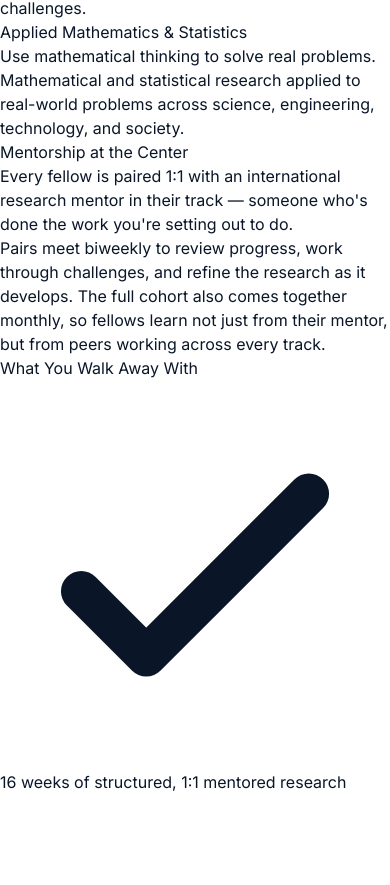
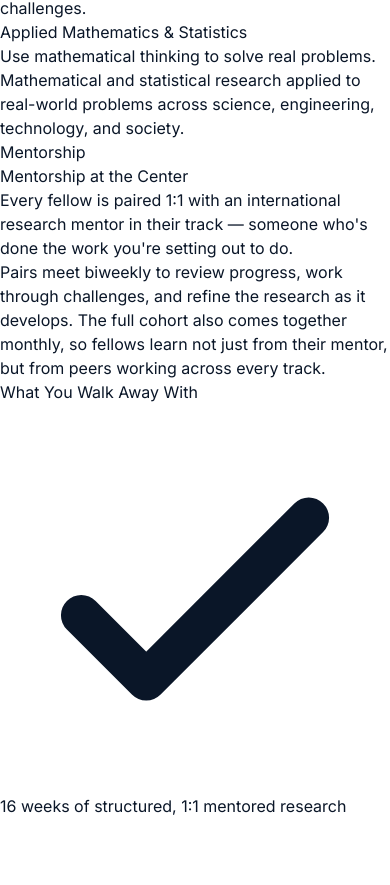
Before and after one commit to kelvin001-oteyo/akilibridge-platform, a React (Vite) app in the folder akili-bridge-frontend/: page /program in a window 390 px wide. Shown: the part 1836-2721 px from the top of the page. Built offline with nearby package versions, Linux system fonts and the light colour scheme.

Commit message:
Update Mentorship.jsx

```diff
--- a/akili-bridge-frontend/src/components/program/Mentorship.jsx
+++ b/akili-bridge-frontend/src/components/program/Mentorship.jsx
@@ -3,29 +3,32 @@ import { motion } from "framer-motion";
 
 export default function Mentorship() {
   return (
-    <section className="py-20 px-4 bg-white relative overflow-hidden">
-      {/* Background decoration - Changed to subtle orange */}
+    <section className="py-16 px-4 bg-white relative overflow-hidden">
+      {/* Background decoration - Subtle orange orbs */}
       <div className="absolute inset-0 opacity-[0.03]">
         <div className="absolute top-0 right-1/4 w-96 h-96 bg-[#df7c2e] rounded-full filter blur-3xl" />
         <div className="absolute bottom-0 left-1/4 w-96 h-96 bg-[#df7c2e] rounded-full filter blur-3xl" />
       </div>
 
-      <div className="max-w-4xl mx-auto relative z-10">
+      <div className="max-w-4xl mx-auto">
         <motion.div
           initial={{ opacity: 0, y: 30 }}
           whileInView={{ opacity: 1, y: 0 }}
           transition={{ duration: 0.6 }}
           viewport={{ once: true }}
-          className="bg-white rounded-3xl p-8 md:p-12 border border-gray-200 shadow-xl shadow-gray-200/50 text-center"
+          className="bg-white rounded-2xl border border-gray-200 shadow-sm p-8 md:p-10 text-center"
         >
-          {/* REMOVED: The "Mentorship" pill badge */}
-
-          {/* Title */}
+          {/* TITLE RESTORED - Clean and bold */}
           <h2 className="text-3xl md:text-4xl font-bold text-[#0a1628] mb-6">
-            Mentorship at the Center
+            Mentorship
           </h2>
 
-          {/* Description - UPDATED TO EXACTLY 2 PARAGRAPHS */}
+          {/* Subtitle */}
+          <h3 className="text-2xl md:text-3xl font-semibold text-[#df7c2e] mb-4">
+            Mentorship at the Center
+          </h3>
+
+          {/* Description */}
           <div className="text-[#0a1628]/70 text-lg leading-relaxed max-w-2xl mx-auto space-y-4">
             <p>
               Every fellow is paired 1:1 with an international research mentor in their track — someone who's done the work you're setting out to do.
@@ -34,7 +37,6 @@ export default function Mentorship() {
               Pairs meet biweekly to review progress, work through challenges, and refine the research as it develops. The full cohort also comes together monthly, so fellows learn not just from their mentor, but from peers working across every track.
             </p>
           </div>
-
         </motion.div>
       </div>
     </section>
```
